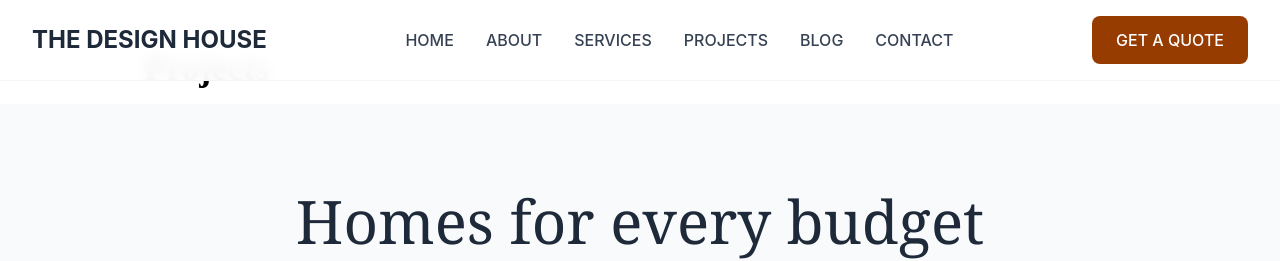
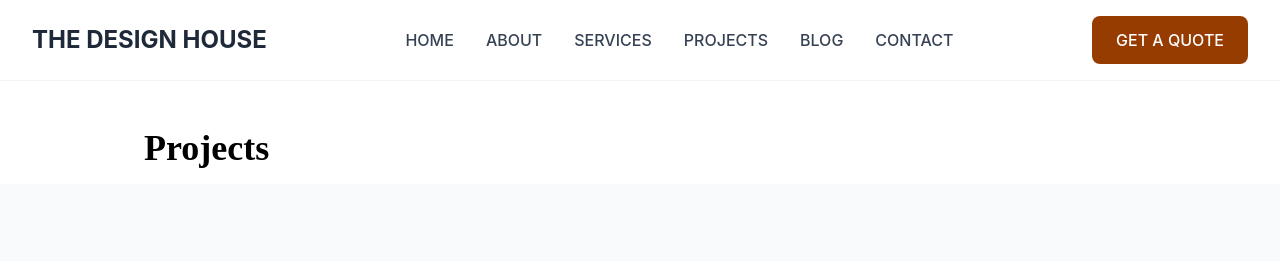
Before and after one commit to Subha6292/IkiggeDesignz.Digital, a React (Vite) app: page /projects in a window 1280 px wide. Shown: the top 261 px of the page. Built offline with nearby package versions, Linux system fonts and the light colour scheme.

Commit message:
Added vercel json file

```diff
--- a/src/pages/Projects.jsx
+++ b/src/pages/Projects.jsx
@@ -5,7 +5,7 @@
 export default function Projects() {
   return (
     <>
-      <section className="max-w-5xl mx-auto px-4 pt-12 pb-4">
+      <section className="max-w-5xl mx-auto px-4 pt-32 pb-4">
         <h1 className="text-4xl font-bold">Projects</h1>
       </section>
       <SpacesWeShaped />
```
Also changed, not shown: vercel.json (added).
